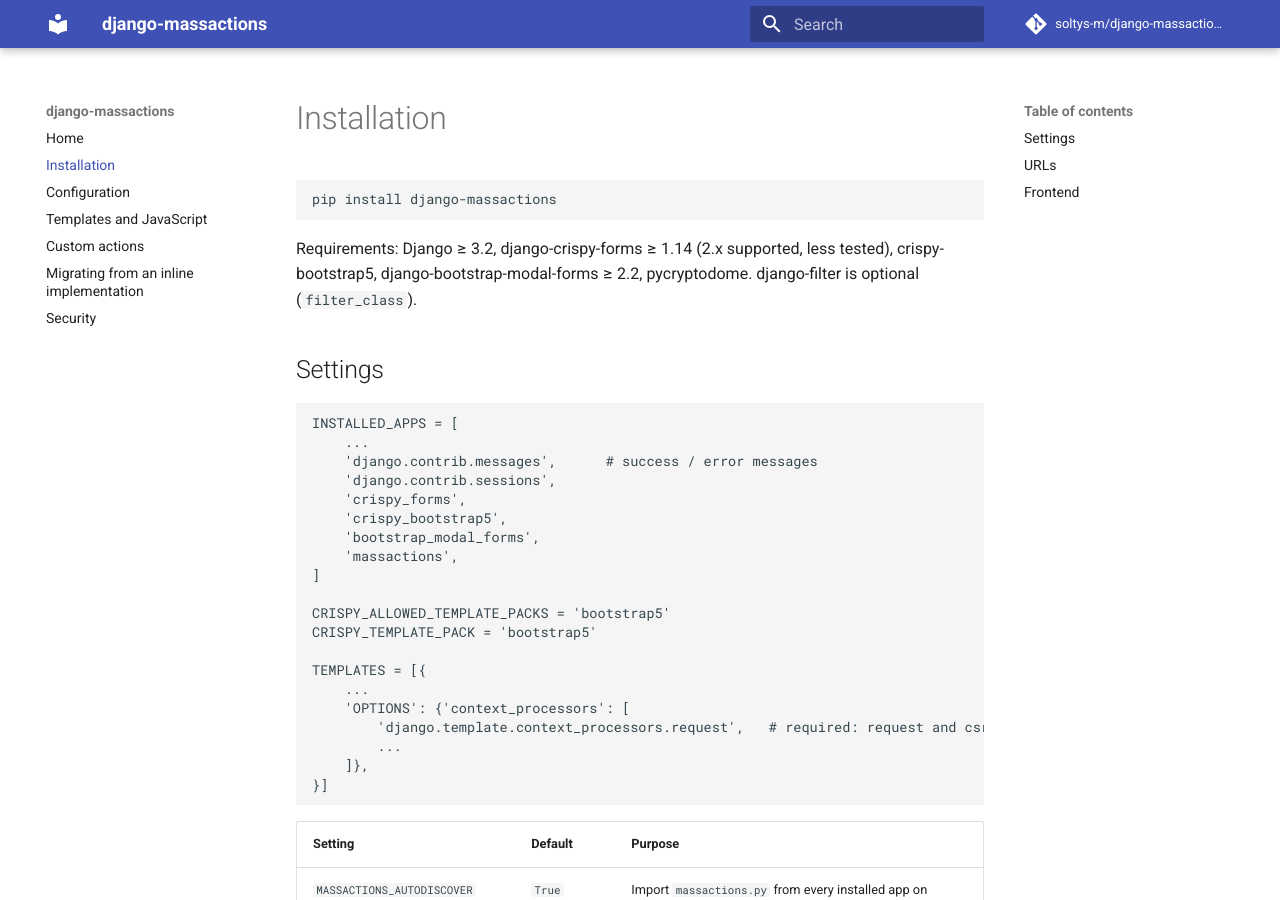
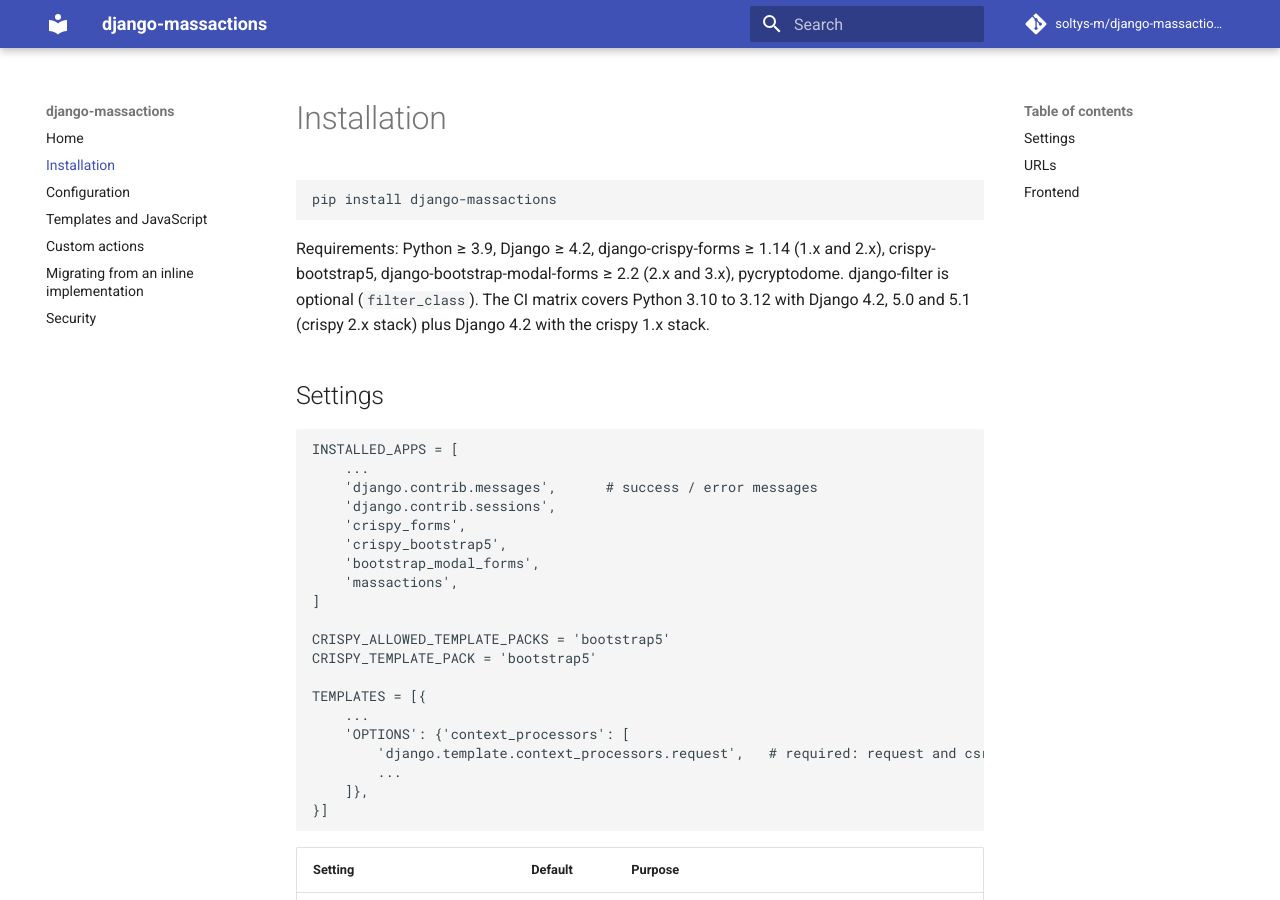
Before and after one commit to soltys-m/django-massactions, an MkDocs documentation site: the page built from docs/installation.md, in a window 1280 px wide and 900 px high. Built offline with MkDocs 1.6.1 and Material for MkDocs 9.7.7, drawn with Linux system fonts in a browser that asks for light colours; comment, search, counter and statistics services are not loaded.

````diff
--- a/docs/installation.md
+++ b/docs/installation.md
@@ -4,8 +4,9 @@
 pip install django-massactions
 ```
 
-Requirements: Django ≥ 3.2, django-crispy-forms ≥ 1.14 (2.x supported, less tested), crispy-bootstrap5,
-django-bootstrap-modal-forms ≥ 2.2, pycryptodome. django-filter is optional (`filter_class`).
+Requirements: Python ≥ 3.9, Django ≥ 4.2, django-crispy-forms ≥ 1.14 (1.x and 2.x), crispy-bootstrap5,
+django-bootstrap-modal-forms ≥ 2.2 (2.x and 3.x), pycryptodome. django-filter is optional (`filter_class`).
+The CI matrix covers Python 3.10 to 3.12 with Django 4.2, 5.0 and 5.1 (crispy 2.x stack) plus Django 4.2 with the crispy 1.x stack.
 
 ## Settings
 
--- a/requirements-test.txt
+++ b/requirements-test.txt
@@ -7,3 +7,4 @@ django-filter
 pycryptodome
 pytest
 pytest-django
+pytest-cov
````
Also changed, not shown: CHANGELOG.md (+1 -1 lines), CLAUDE.md (+1 -0 lines), README.md (+8 -2 lines), setup.py (+10 -3 lines), 4 other files.
